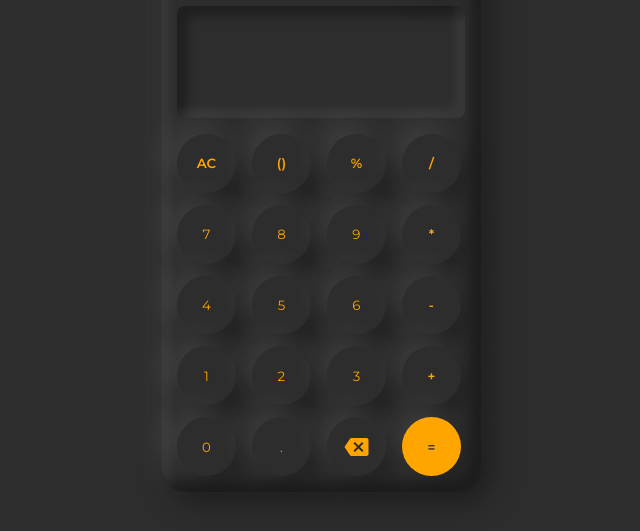
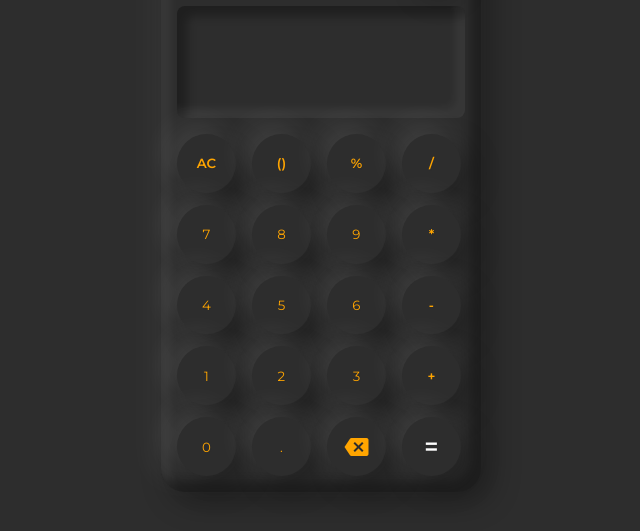
Before and after one commit to mjfneto/neumorphic-calc, a website built with Vite: page index.html in a window 1280 px wide. Shown: the part 193-724 px from the top of the page, without its empty margins (319-959 px from the left). Built offline with nearby package versions, Linux system fonts and the dark colour scheme.

Commit message:
Change equals button styling

```diff
--- a/src/style.css
+++ b/src/style.css
@@ -210,9 +210,8 @@ button {
 }
 
 .btn#eq-btn {
-  box-shadow: -0.625rem -0.625rem 1.875rem white,
-    0.625rem 0.625rem 1.875rem var(--box-shadow-gray-1);
-  background-color: var(--orange-1);
+  color: orange;
+  font-size: 1.5rem;
 }
 
 .btn#eq-btn:active {
@@ -271,10 +270,8 @@ button {
   }
 
   .btn#eq-btn {
-    color: var(--bg-color-dark);
-    text-shadow: 1px 1px rgba(255, 255, 255, 0.1);
-    background-color: orange;
-    box-shadow: var(--box-shadow-dark-flat);
+    color: white;
+    text-shadow: 1px 1px var(--bg-color-dark);
   }
 
   .btn#eq-btn:active {
```
